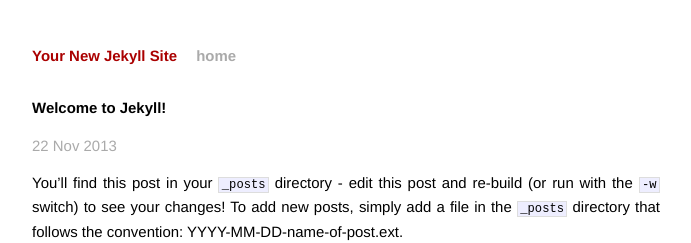
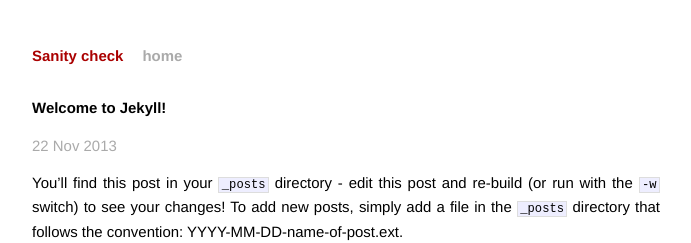
Before and after one commit to razee/razee.github.io, a Jekyll site: the page built from _posts/2013-11-22-welcome-to-jekyll.markdown, in a window 1280 px wide. Shown: the top 243 px of the page, without its empty margins (294-985 px from the left). Built offline with Jekyll 4.4.1, drawn with Linux system fonts in a browser that asks for light colours; Markdown is read by kramdown in place of the engine named in the settings.

Commit message:
Change site name

```diff
--- a/_config.yml
+++ b/_config.yml
@@ -1,3 +1,3 @@
-name: Your New Jekyll Site
+name: Sanity check
 markdown: redcarpet
 pygments: true
```
